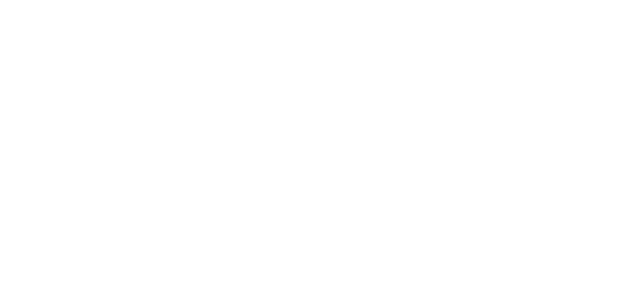
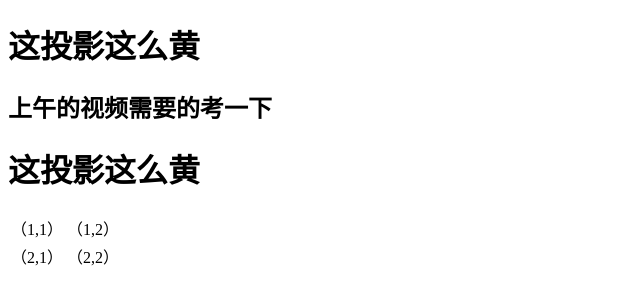
Before and after one commit to ThirteenLi/firstclass1, a plain HTML site: page htmlclass.html in a window 1280 px wide. Shown: the whole page, without its empty margins (0-640 px from the left). Drawn offline with Linux system fonts and the light colour scheme.

Commit message:
自我检测

```diff
--- a/htmlclass.html
+++ b/htmlclass.html
@@ -1,10 +1,24 @@
 <!doctype html>
 <html lang="en">
-    <head>
-        <meta charset="UTF-8">
-        <title>Document</title>
-    </head>
-    <body>
+<head>
+    <meta charset="UTF-8">
+    <title>学习成果自测</title>
+</head>
+<body>
+<h1>这投影这么黄</h1>
+<h2>上午的视频需要的考一下</h2>
+<h1>这投影这么黄</h1>
+<table>
+    <tr><td>（1,1）</td><td>（1,2）</td></tr>
+    <tr><td>（2,1）</td><td>（2,2）</td></tr>
+</table>
 
-    </body>
+
+
+
+
+
+
+
+</body>
 </html>
```
